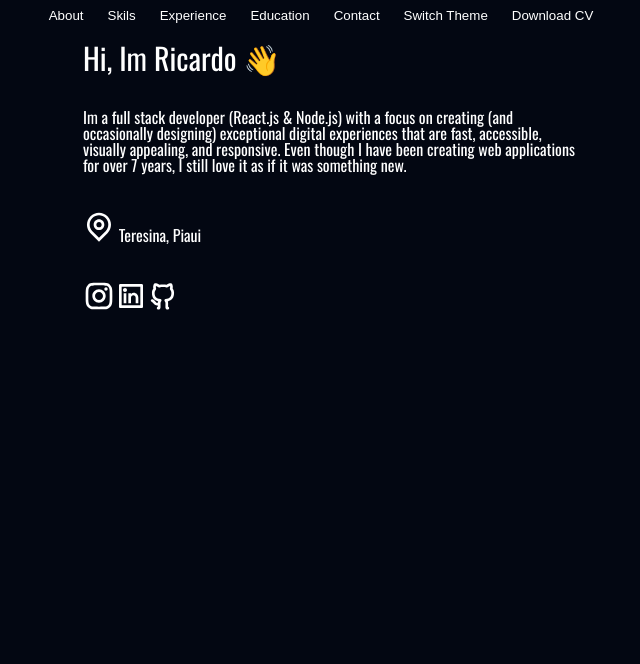
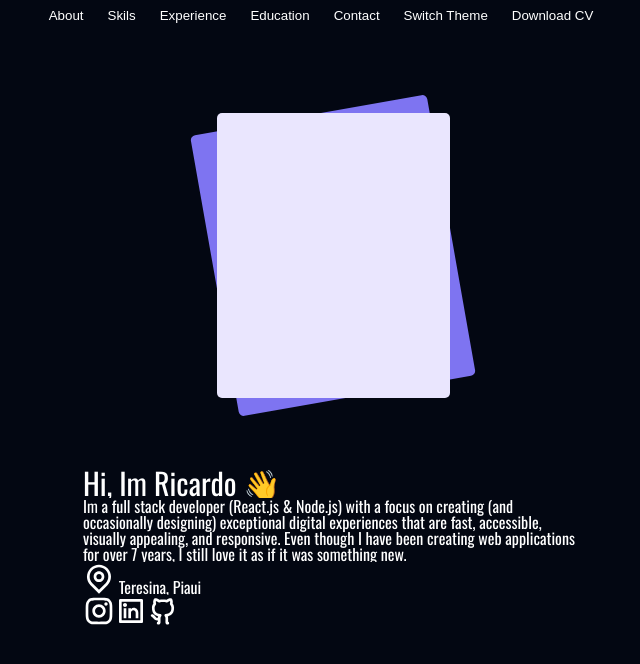
Before and after one commit to ricardosousabr/ricardosousabr.github.io, a Next.js app: page / in a window 1280 px wide. Shown: the top 664 px of the page, without its empty margins (319-959 px from the left). Built offline with nearby package versions, Linux system fonts and the light colour scheme; a web font is replaced by a local one.

Commit message:
feat(header): update header

```diff
--- /dev/null
+++ b/src/components/Molecules/Header/components/ImageProfile/index.tsx
@@ -0,0 +1,10 @@
+import { ImageProfileStyle, BoxPurple, BoxWhite } from "./style"
+
+export default function ImageProfile() {
+   return (
+    <ImageProfileStyle>
+      <BoxPurple></BoxPurple>
+      <BoxWhite></BoxWhite>
+    </ImageProfileStyle>
+   )
+}
--- /dev/null
+++ b/src/components/Molecules/Header/components/ImageProfile/style.ts
@@ -0,0 +1,24 @@
+import styled from "styled-components";
+
+export const ImageProfileStyle = styled.div`
+  padding: 70px 0;
+  display: flex;
+  align-items: center;
+  justify-content: center;
+`
+
+export const BoxWhite = styled.div`
+  width: 233px;
+  height: 285px;
+  background: #EAE6FE;
+  border-radius: 5px;
+  position: absolute;
+`
+
+export const BoxPurple = styled.div`
+  width: 240px;
+  height: 285px;
+  background: #7E74F1;
+  border-radius: 5px;
+  rotate: -10deg;
+`
--- a/src/components/Molecules/Header/index.tsx
+++ b/src/components/Molecules/Header/index.tsx
@@ -1,9 +1,11 @@
 import Text from "../../Atoms/Text";
+import ImageProfile from "./components/ImageProfile"
 import { HeaderStyle, BoxText, BoxLocation, BoxSocial } from "./style"
 
 export default function Header() {
   return (
     <HeaderStyle>
+      <ImageProfile />
       <BoxText>
         <Text color="white" fontSize="30px">Hi, Im Ricardo 👋</Text>
         <Text color="white" fontSize="16px">Im a full stack developer (React.js & Node.js) with a focus on creating (and occasionally designing) exceptional digital experiences that are fast, accessible, visually appealing, and responsive. Even though I have been creating web applications for over 7 years, I still love it as if it was something new.</Text>
```
